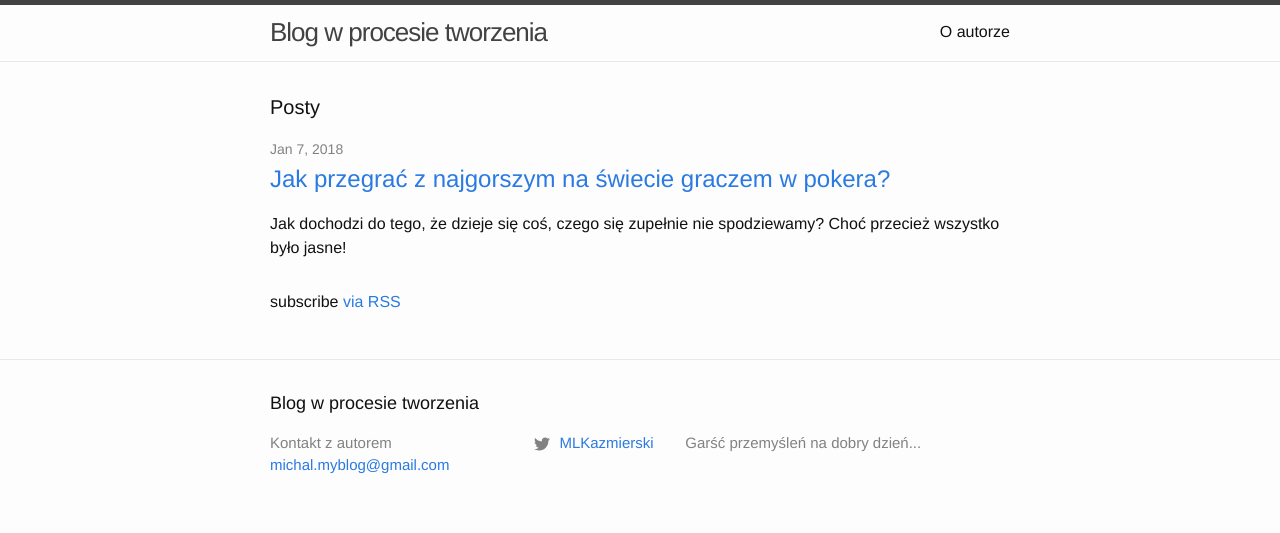
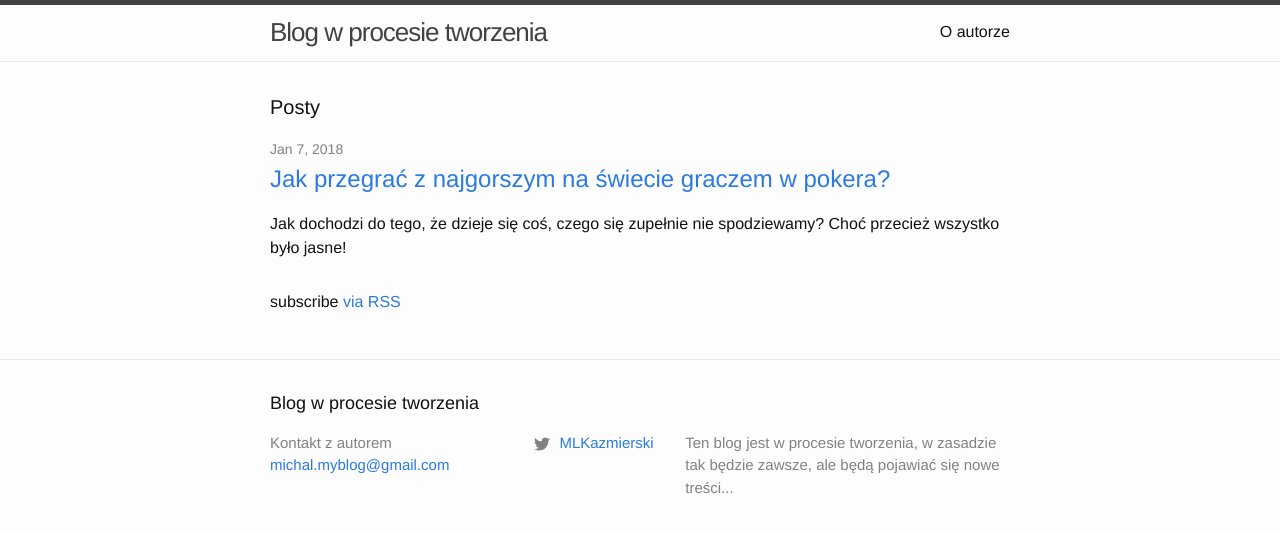
Before and after one commit to kazmiermik/kazmiermik.github.io, a Jekyll site: the page built from index.md, in a window 1280 px wide. Shown: the top 533 px of the page. Built offline with Jekyll 4.4.1, drawn with Linux system fonts in a browser that asks for light colours.

Commit message:
Update _config.yml

```diff
--- a/_config.yml
+++ b/_config.yml
@@ -17,7 +17,7 @@ title: Blog w procesie tworzenia
 author: Kontakt z autorem
 email: michal.myblog@gmail.com
 description: > # this means to ignore newlines until "baseurl:"
-    Garść przemyśleń na dobry dzień...
+    Ten blog jest w procesie tworzenia, w zasadzie tak będzie zawsze, ale będą pojawiać się nowe treści...
 baseurl: "" # the subpath of your site, e.g. /blog
 url: "https://kazmiermik.github.io" # the base hostname & protocol for your site, e.g. http://example.com
 twitter_username: MLKazmierski
```
